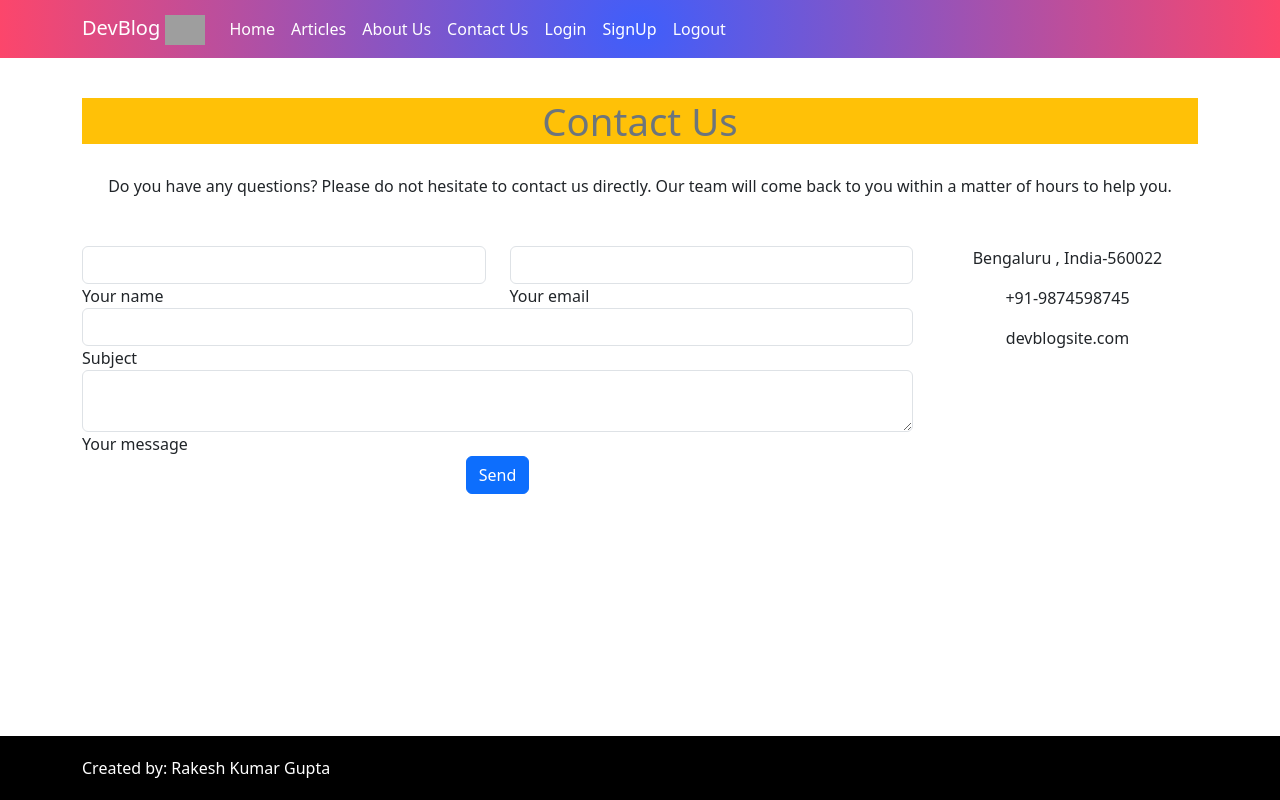
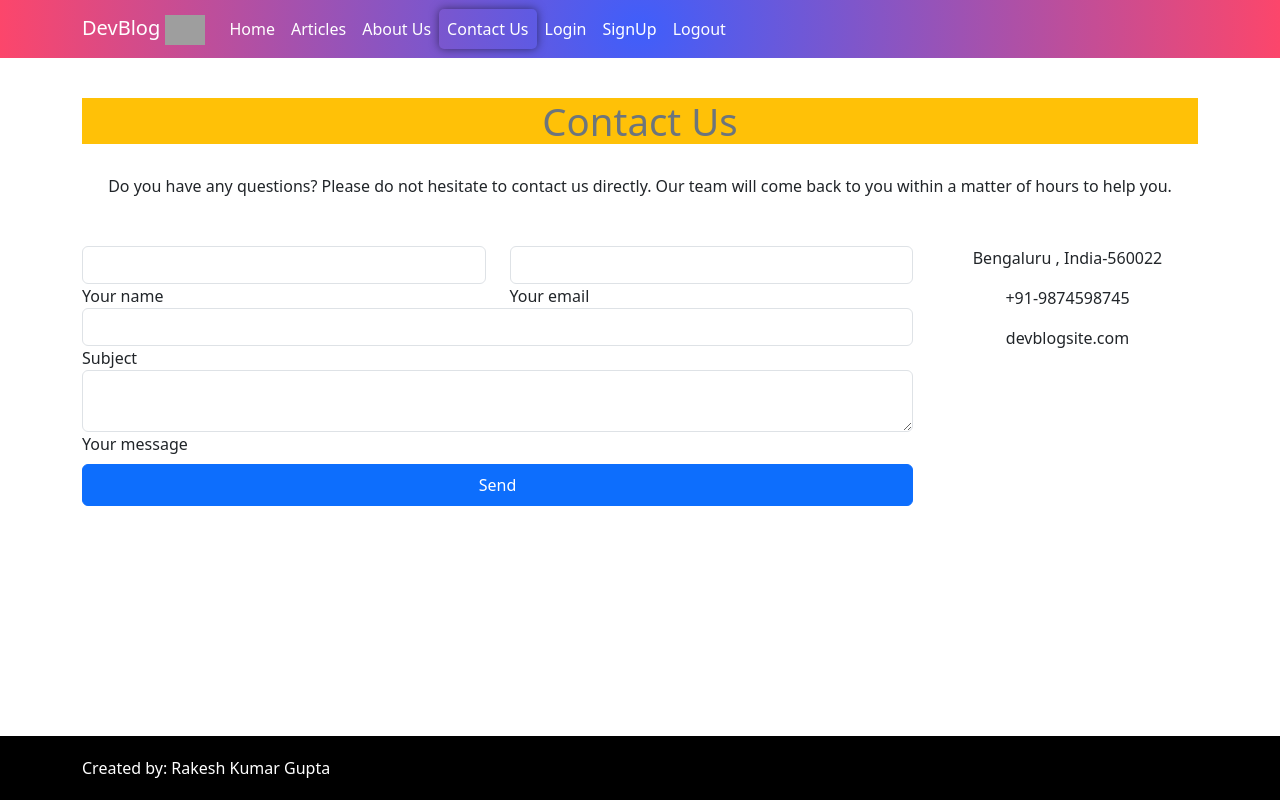
Before and after one commit to Rakesh60/devblog, an Angular app: page /contact-us in a window 1280 px wide. Built offline with nearby package versions, Linux system fonts and the light colour scheme; sample sign-in values are in the browser's storage; grey boxes are pictures that could not be loaded.

Commit message:
nav link active css

```diff
--- a/src/app/header/header.component.css
+++ b/src/app/header/header.component.css
@@ -0,0 +1,7 @@
+
+
+.nav-link.active {
+    box-shadow: 0 0 10px rgba(0, 0, 0, 0.5); /* Shadow on hover */
+    border-radius: 5px;
+    transition: box-shadow 0.3s ease;
+}
--- a/src/app/header/header.component.html
+++ b/src/app/header/header.component.html
@@ -23,7 +23,7 @@
     >
       <ul class="navbar-nav mr-auto">
         <li class="nav-item active">
-          <a class="nav-link" routerLink="/" routerLinkActive="active">Home</a>
+          <a class="nav-link" routerLink="/" >Home</a>
         </li>
         <li class="nav-item">
           <a class="nav-link" routerLink="/articles" routerLinkActive="active"
--- a/src/app/staticpages/about-us/about-us.component.html
+++ b/src/app/staticpages/about-us/about-us.component.html
@@ -9,7 +9,7 @@
             <div class="detail-img">
                <img src="assets/images/banner3.jpeg" alt="blog1">
             </div>
-            <div class="blog-desc">
+            <div class="blog-desc mb-4">
               <p>The Shopify announcement bar is an excellent way to promote a special discount offer, a sale, or another type of promotion at the top of your Shopify store. And there’s no need to pay a monthly fee for this feature. Simply paste a few lines of code into your theme and you’re done.
 
                </p>
--- a/src/app/staticpages/contact-us/contact-us.component.html
+++ b/src/app/staticpages/contact-us/contact-us.component.html
@@ -1,4 +1,3 @@
-
 <section class="blog-detail mtb-40">
     <div class="container">
         <div class="row">
@@ -10,7 +9,8 @@
                         <!--Section: Contact v.2-->
                         <section class="mb-4">
                             <!--Section description-->
-    <p class="text-center w-responsive mx-auto mb-5">Do you have any questions? Please do not hesitate to contact us directly. Our team will come back to you within
+                            <p class="text-center w-responsive mx-auto mb-5">Do you have any questions? Please do not
+                                hesitate to contact us directly. Our team will come back to you within
                                 a matter of hours to help you.</p>
 
                             <div class="row">
@@ -61,7 +61,8 @@
                                             <div class="col-md-12">
 
                                                 <div class="md-form">
-                            <textarea type="text" id="message" name="message" rows="2" class="form-control md-textarea"></textarea>
+                                                    <textarea type="text" id="message" name="message" rows="2"
+                                                        class="form-control md-textarea"></textarea>
                                                     <label for="message">Your message</label>
                                                 </div>
 
@@ -72,7 +73,13 @@
                                     </form>
 
                                     <div class="text-center text-md-left">
-                <a class="btn btn-primary" onclick="document.getElementById('contact-form').submit();">Send</a>
+                                        <div class="container">
+                                            <div class="row">
+                                                <button type="submit" class="btn btn-primary btn-md p-2 mt-2 btn-block">
+                                                    Send
+                                                </button>
+                                            </div>
+                                        </div>
                                     </div>
                                     <div class="status"></div>
                                 </div>
```
Lines whose indentation alone changed are shown as unchanged.
